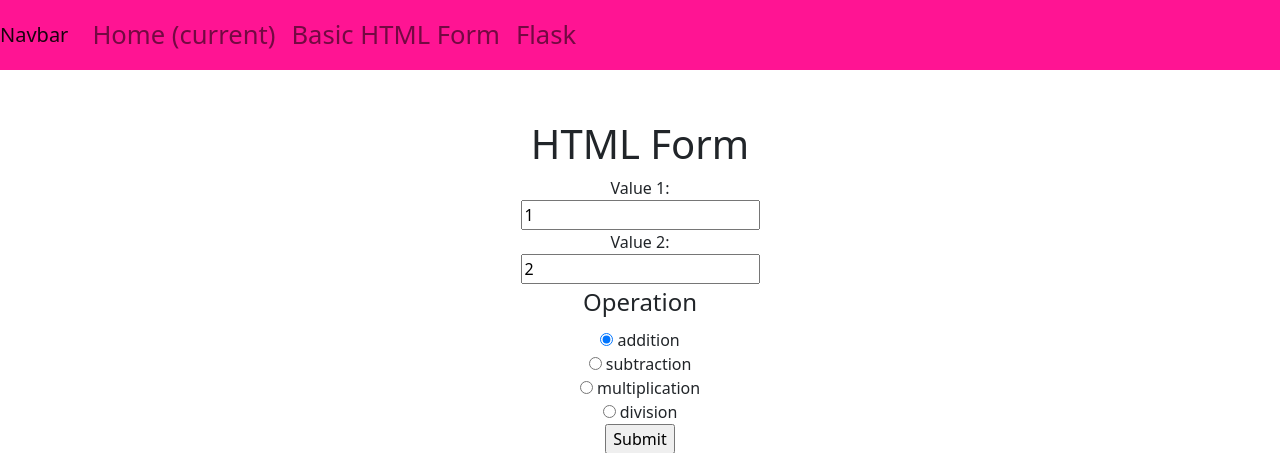
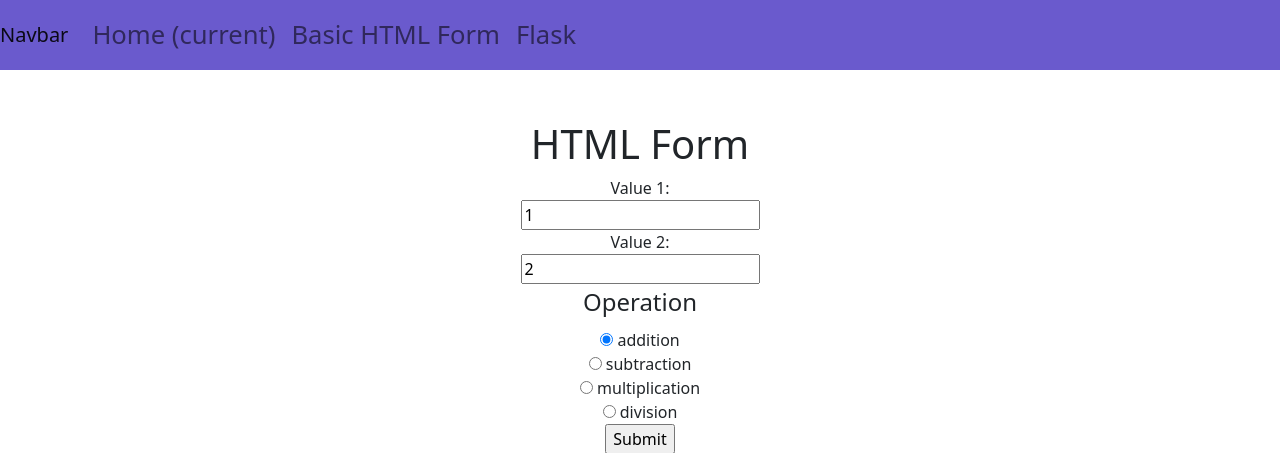
Before and after one commit to Tanv08/calc2-webCalc-Part1, a Flask app: page /basicform in a window 1280 px wide. Shown: the top 453 px of the page. Run offline with Flask 2, Linux system fonts and the light colour scheme.

Commit message:
Updated files

```diff
--- a/app/static/css/style.css
+++ b/app/static/css/style.css
@@ -5,7 +5,7 @@
 .navbar{
     margin : 0 !important;
     font-size:160%;
-    background-color: deeppink ;
+    background-color: slateblue ;
 }
 
 .navbar-fixed-top{
```
